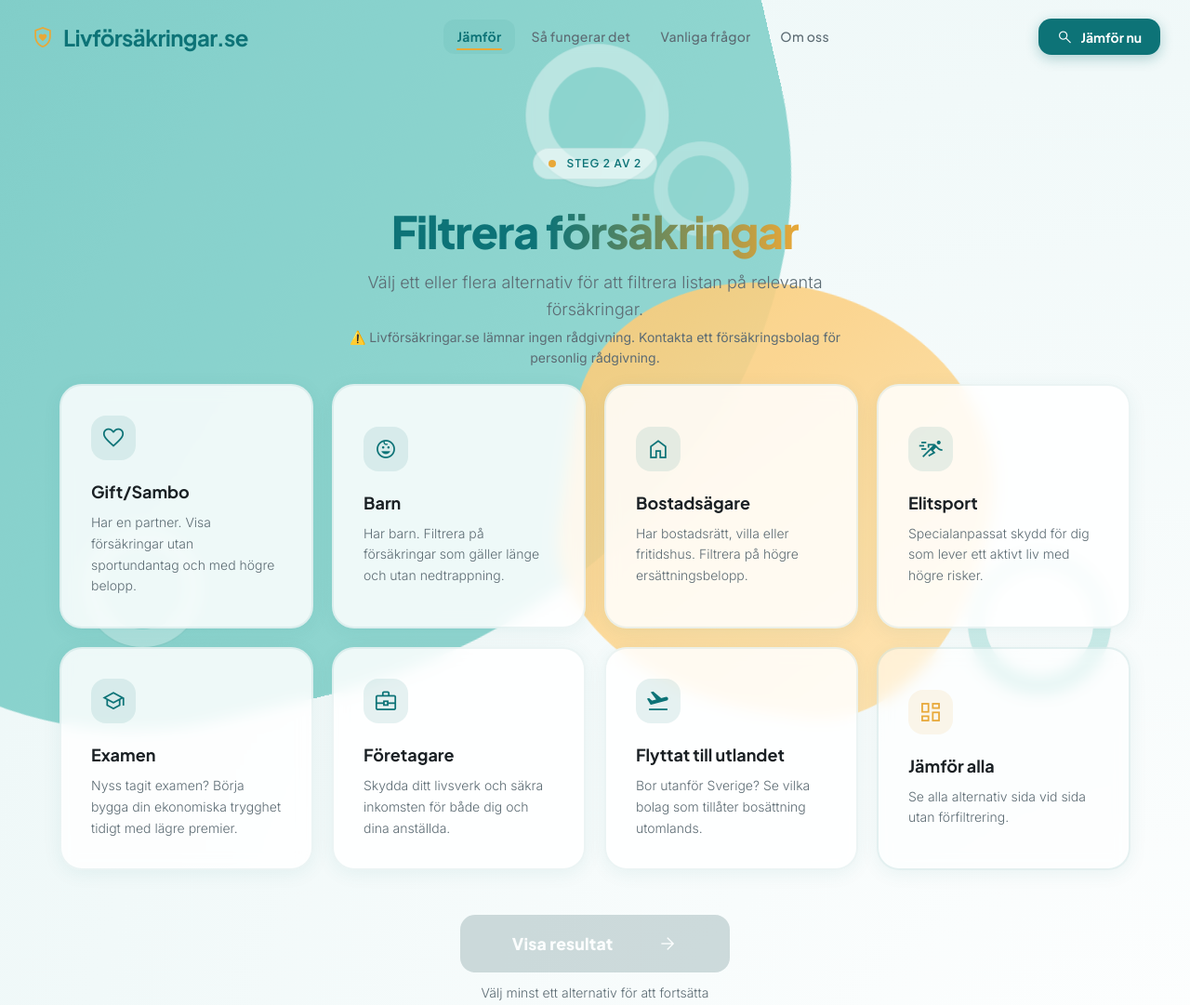
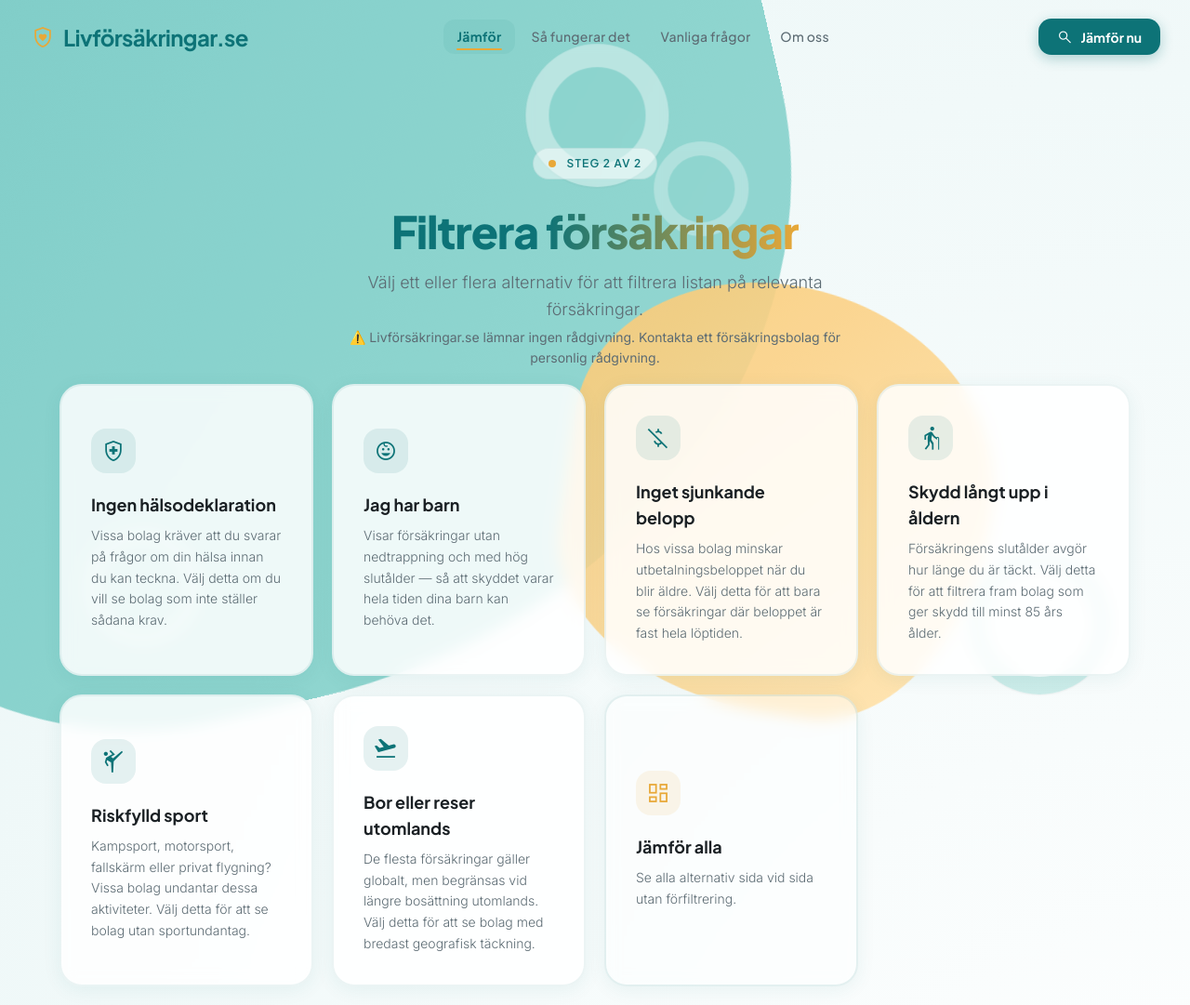
Before and after one commit to victorv008/farsakringsautomation, a website: page livsforsakringar-mvp/livssituation.html in a window 1280 px wide. Shown: the top 1081 px of the page at 93% size. Drawn offline with nearby package versions, Linux system fonts and the light colour scheme.

Commit message:
Uppdaterar livssituationskort till sex faktabaserade filterscenarier

```diff
--- a/livsforsakringar-mvp/livssituation.html
+++ b/livsforsakringar-mvp/livssituation.html
@@ -264,77 +264,64 @@
         <!-- 8 scenario cards — 4-column grid matching the Stitch screenshot -->
         <div id="cards-grid" class="grid grid-cols-1 sm:grid-cols-2 lg:grid-cols-4 gap-5 w-full max-w-6xl mb-12">
 
-            <!-- 1. Gift/Sambo -->
-            <button class="scenario-card" data-scenario="gift_sambo" onclick="toggleCard(this)">
+            <!-- 1. Ingen hälsodeklaration -->
+            <button class="scenario-card" data-scenario="ingen_halso" onclick="toggleCard(this)">
                 <span class="check-badge"><span class="material-symbols-outlined text-[16px]">check</span></span>
                 <div class="w-12 h-12 bg-brand-teal/10 rounded-2xl flex items-center justify-center mb-5">
-                    <span class="material-symbols-outlined text-brand-teal text-[28px]">favorite</span>
+                    <span class="material-symbols-outlined text-brand-teal text-[28px]">health_and_safety</span>
                 </div>
-                <h3 class="font-headline text-lg font-bold text-text-main mb-2">Gift/Sambo</h3>
-                <p class="text-text-muted text-sm font-light leading-relaxed">Har en partner. Visa försäkringar utan sportundantag och med högre belopp.</p>
+                <h3 class="font-headline text-lg font-bold text-text-main mb-2">Ingen hälsodeklaration</h3>
+                <p class="text-text-muted text-sm font-light leading-relaxed">Vissa bolag kräver att du svarar på frågor om din hälsa innan du kan teckna. Välj detta om du vill se bolag som inte ställer sådana krav.</p>
             </button>
 
-            <!-- 2. Barn -->
+            <!-- 2. Jag har barn -->
             <button class="scenario-card" data-scenario="barn" onclick="toggleCard(this)">
                 <span class="check-badge"><span class="material-symbols-outlined text-[16px]">check</span></span>
                 <div class="w-12 h-12 bg-brand-teal/10 rounded-2xl flex items-center justify-center mb-5">
                     <span class="material-symbols-outlined text-brand-teal text-[28px]">child_care</span>
                 </div>
-                <h3 class="font-headline text-lg font-bold text-text-main mb-2">Barn</h3>
-                <p class="text-text-muted text-sm font-light leading-relaxed">Har barn. Filtrera på försäkringar som gäller länge och utan nedtrappning.</p>
+                <h3 class="font-headline text-lg font-bold text-text-main mb-2">Jag har barn</h3>
+                <p class="text-text-muted text-sm font-light leading-relaxed">Visar försäkringar utan nedtrappning och med hög slutålder — så att skyddet varar hela tiden dina barn kan behöva det.</p>
             </button>
 
-            <!-- 3. Bostadsägare -->
-            <button class="scenario-card" data-scenario="bostadskop" onclick="toggleCard(this)">
+            <!-- 3. Inget sjunkande belopp -->
+            <button class="scenario-card" data-scenario="ingen_nedtrappning" onclick="toggleCard(this)">
                 <span class="check-badge"><span class="material-symbols-outlined text-[16px]">check</span></span>
                 <div class="w-12 h-12 bg-brand-teal/10 rounded-2xl flex items-center justify-center mb-5">
-                    <span class="material-symbols-outlined text-brand-teal text-[28px]">home</span>
+                    <span class="material-symbols-outlined text-brand-teal text-[28px]">money_off</span>
                 </div>
-                <h3 class="font-headline text-lg font-bold text-text-main mb-2">Bostadsägare</h3>
-                <p class="text-text-muted text-sm font-light leading-relaxed">Har bostadsrätt, villa eller fritidshus. Filtrera på högre ersättningsbelopp.</p>
+                <h3 class="font-headline text-lg font-bold text-text-main mb-2">Inget sjunkande belopp</h3>
+                <p class="text-text-muted text-sm font-light leading-relaxed">Hos vissa bolag minskar utbetalningsbeloppet när du blir äldre. Välj detta för att bara se försäkringar där beloppet är fast hela löptiden.</p>
             </button>
 
-            <!-- 4. Elitsport -->
-            <button class="scenario-card" data-scenario="elitsport" onclick="toggleCard(this)">
+            <!-- 4. Skydd långt upp i åldern -->
+            <button class="scenario-card" data-scenario="hog_slutalder" onclick="toggleCard(this)">
                 <span class="check-badge"><span class="material-symbols-outlined text-[16px]">check</span></span>
                 <div class="w-12 h-12 bg-brand-teal/10 rounded-2xl flex items-center justify-center mb-5">
-                    <span class="material-symbols-outlined text-brand-teal text-[28px]">sprint</span>
+                    <span class="material-symbols-outlined text-brand-teal text-[28px]">elderly</span>
                 </div>
-                <h3 class="font-headline text-lg font-bold text-text-main mb-2">Elitsport</h3>
-                <p class="text-text-muted text-sm font-light leading-relaxed">Specialanpassat skydd för dig som lever
-                    ett aktivt liv med högre risker.</p>
+                <h3 class="font-headline text-lg font-bold text-text-main mb-2">Skydd långt upp i åldern</h3>
+                <p class="text-text-muted text-sm font-light leading-relaxed">Försäkringens slutålder avgör hur länge du är täckt. Välj detta för att filtrera fram bolag som ger skydd till minst 85 års ålder.</p>
             </button>
 
-            <!-- 5. Examen -->
-            <button class="scenario-card" data-scenario="examen" onclick="toggleCard(this)">
+            <!-- 5. Riskfylld sport -->
+            <button class="scenario-card" data-scenario="riskfylld_sport" onclick="toggleCard(this)">
                 <span class="check-badge"><span class="material-symbols-outlined text-[16px]">check</span></span>
                 <div class="w-12 h-12 bg-brand-teal/10 rounded-2xl flex items-center justify-center mb-5">
-                    <span class="material-symbols-outlined text-brand-teal text-[28px]">school</span>
+                    <span class="material-symbols-outlined text-brand-teal text-[28px]">sports_martial_arts</span>
                 </div>
-                <h3 class="font-headline text-lg font-bold text-text-main mb-2">Examen</h3>
-                <p class="text-text-muted text-sm font-light leading-relaxed">Nyss tagit examen? Börja bygga din
-                    ekonomiska trygghet tidigt med lägre premier.</p>
+                <h3 class="font-headline text-lg font-bold text-text-main mb-2">Riskfylld sport</h3>
+                <p class="text-text-muted text-sm font-light leading-relaxed">Kampsport, motorsport, fallskärm eller privat flygning? Vissa bolag undantar dessa aktiviteter. Välj detta för att se bolag utan sportundantag.</p>
             </button>
 
-            <!-- 6. Företagare -->
-            <button class="scenario-card" data-scenario="foretagare" onclick="toggleCard(this)">
-                <span class="check-badge"><span class="material-symbols-outlined text-[16px]">check</span></span>
-                <div class="w-12 h-12 bg-brand-teal/10 rounded-2xl flex items-center justify-center mb-5">
-                    <span class="material-symbols-outlined text-brand-teal text-[28px]">business_center</span>
-                </div>
-                <h3 class="font-headline text-lg font-bold text-text-main mb-2">Företagare</h3>
-                <p class="text-text-muted text-sm font-light leading-relaxed">Skydda ditt livsverk och säkra inkomsten
-                    för både dig och dina anställda.</p>
-            </button>
-
-            <!-- 7. Flyttat till utlandet -->
+            <!-- 6. Bor eller reser utomlands -->
             <button class="scenario-card" data-scenario="utlands" onclick="toggleCard(this)">
                 <span class="check-badge"><span class="material-symbols-outlined text-[16px]">check</span></span>
                 <div class="w-12 h-12 bg-brand-teal/10 rounded-2xl flex items-center justify-center mb-5">
                     <span class="material-symbols-outlined text-brand-teal text-[28px]">flight_takeoff</span>
                 </div>
-                <h3 class="font-headline text-lg font-bold text-text-main mb-2">Flyttat till utlandet</h3>
-                <p class="text-text-muted text-sm font-light leading-relaxed">Bor utanför Sverige? Se vilka bolag som tillåter bosättning utomlands.</p>
+                <h3 class="font-headline text-lg font-bold text-text-main mb-2">Bor eller reser utomlands</h3>
+                <p class="text-text-muted text-sm font-light leading-relaxed">De flesta försäkringar gäller globalt, men begränsas vid längre bosättning utomlands. Välj detta för att se bolag med bredast geografisk täckning.</p>
             </button>
 
             <!-- 8. Jämför alla — special card -->
```
Also changed, not shown: livsforsakringar-mvp/js/render-results.js (+16 -10 lines).
